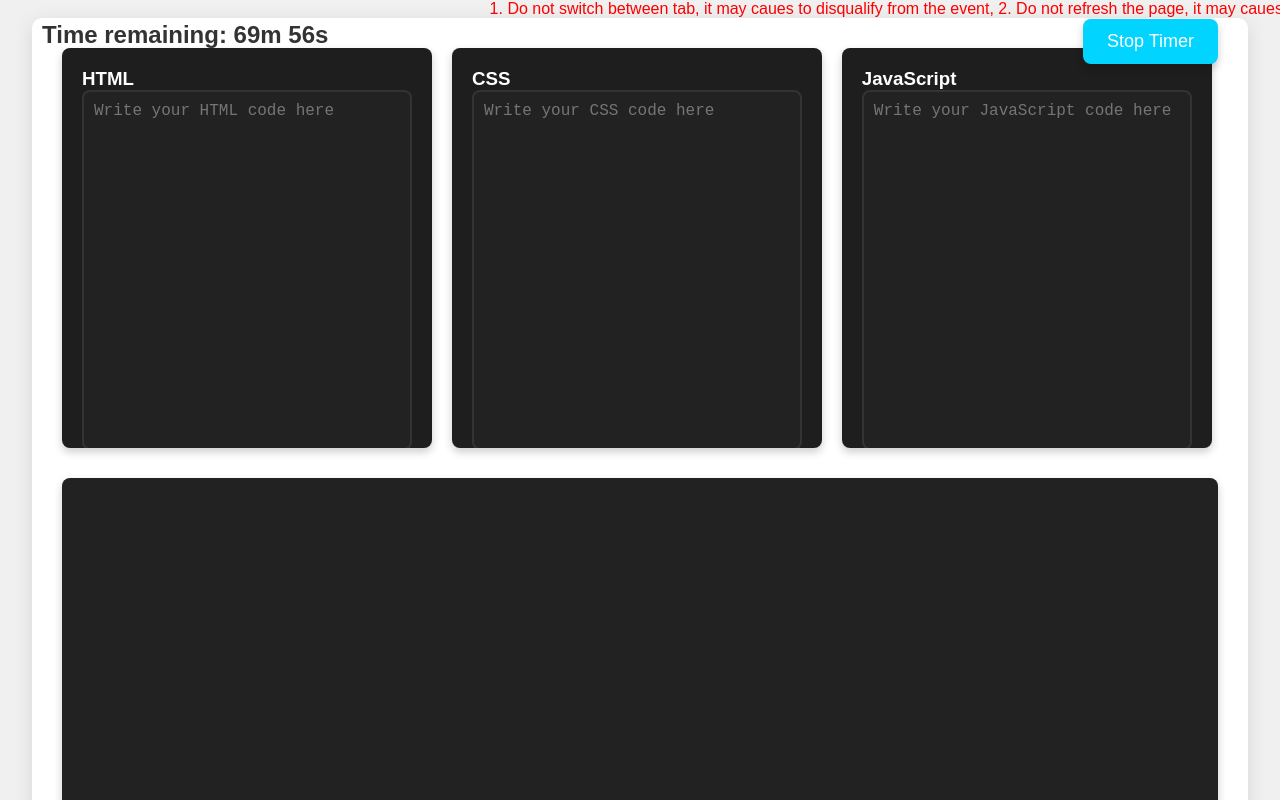
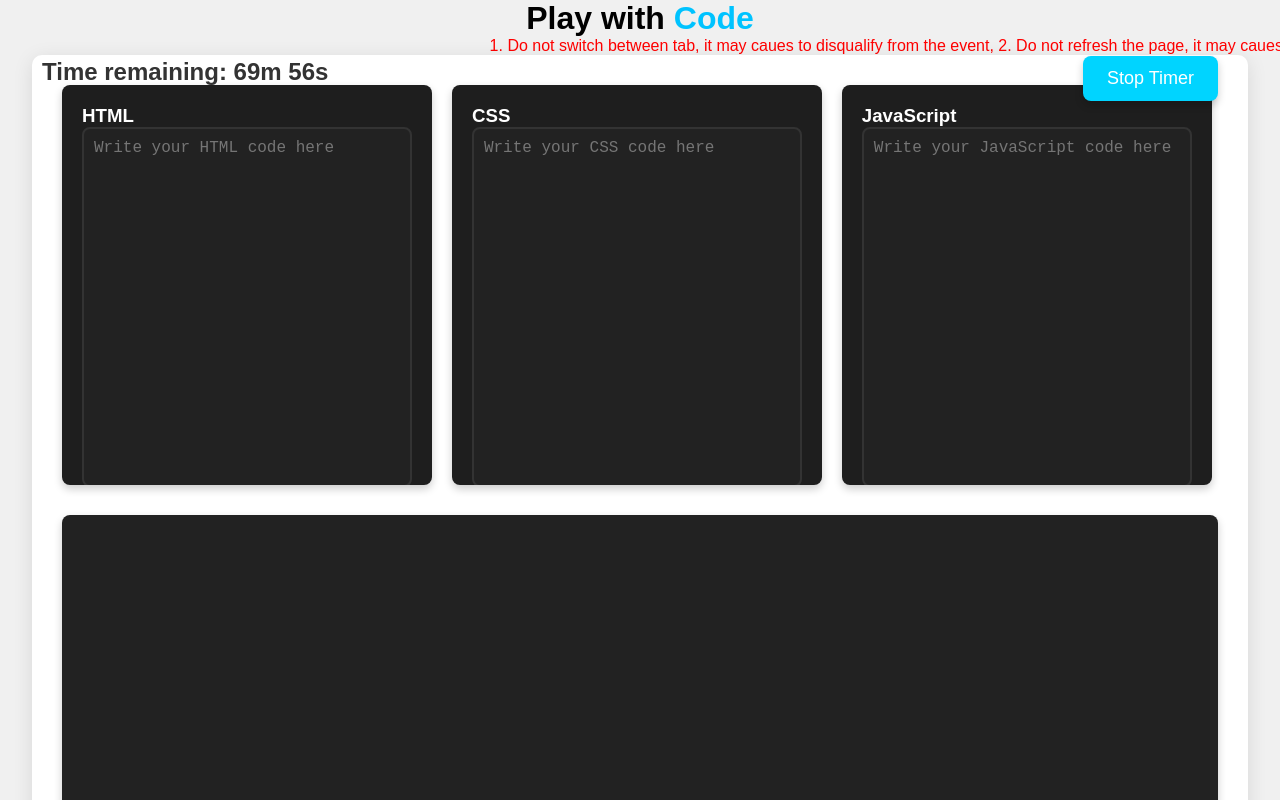
Before and after one commit to innovation-instigators/Play-With-Code, a plain HTML site: page Editor.html in a window 1280 px wide. Shown: the top 800 px of the page. Drawn offline with Linux system fonts and the light colour scheme.

Commit message:
Update Editor.html

```diff
--- a/Editor.html
+++ b/Editor.html
@@ -159,6 +159,16 @@
                 transform: translateX(-100%); /* Move to off-screen to the left */
             }
         }
+        .logo {
+    color: black;
+    font-size: 2rem;
+    font-weight: bold;
+}
+
+.logo span {
+    color: #00c3ff;
+    text-shadow:10 0 0 11px #000000;
+}
     </style>
      <script>
         // Display a confirmation prompt when the user tries to refresh or leave the page
@@ -173,6 +183,11 @@
     </script>
 </head>
 <body>
+
+    <div class="logo" data-aos="zoom-in" data-aos-duration="1500">
+        Play with<span>   Code</span>
+    </div>
+
     <div class="scrolling-text" >
         <span style="color: red;">1. Do not switch between tab, it may caues to disqualify from the event,
             2. Do not refresh the page, it may caues to lose the whole content. </span>
@@ -340,7 +355,7 @@
     }
 
     // Attach the prevent paste event to all text areas
-    document.getElementById('htmlCode').addEventListener('paste', preventPaste);
+     document.getElementById('htmlCode').addEventListener('paste', preventPaste);
      document.getElementById('cssCode').addEventListener('paste', preventPaste);
      document.getElementById('jsCode').addEventListener('paste', preventPaste);
 
```
